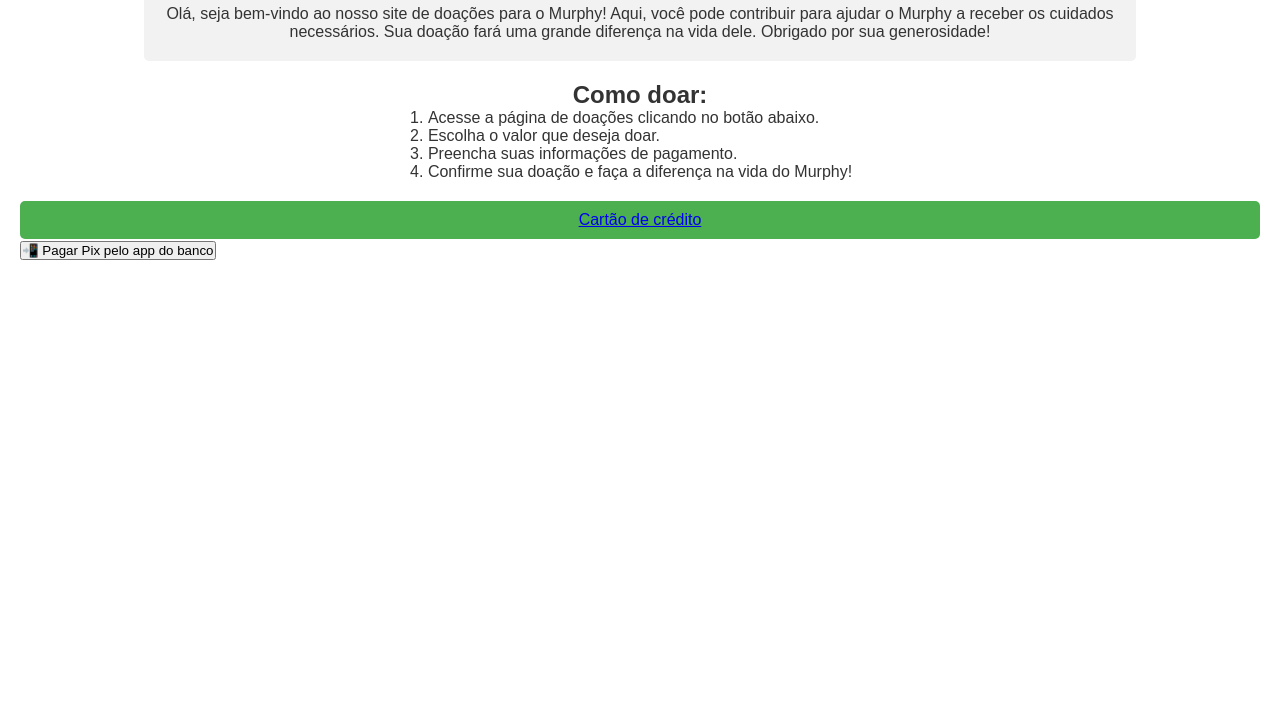
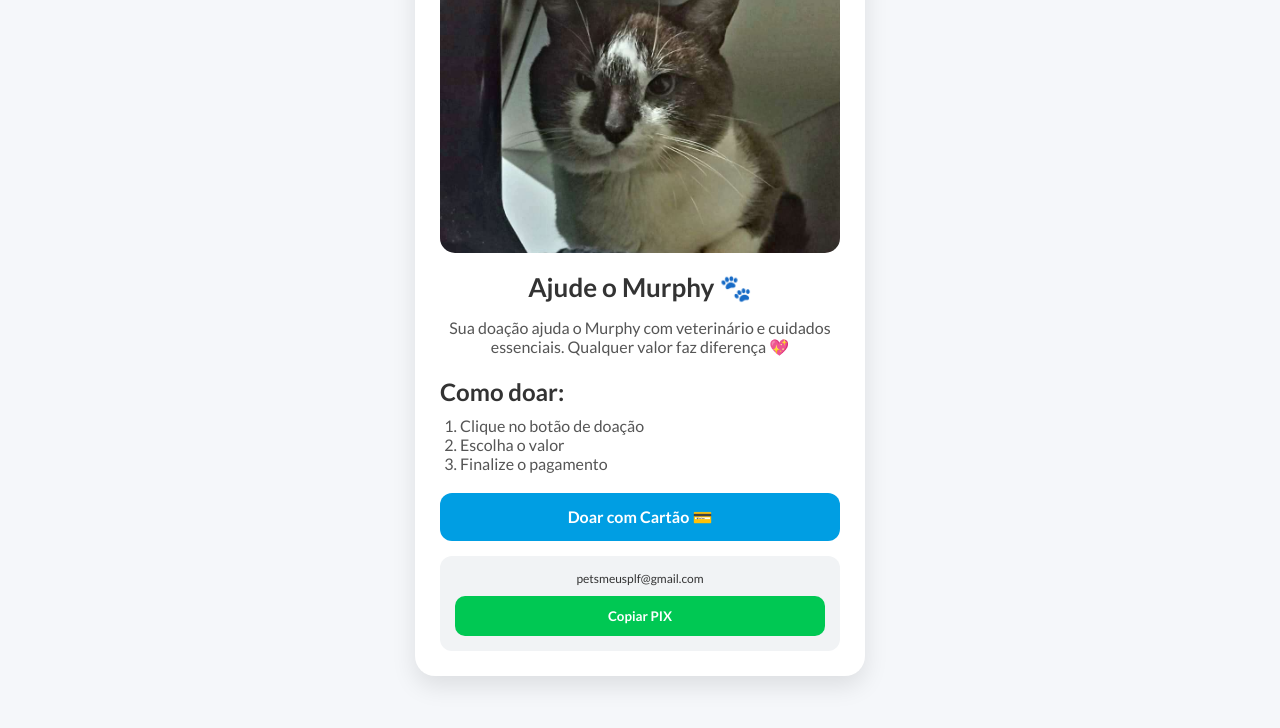
Before and after one commit to EnricoDev333/site-para-doacao, a plain HTML site: page index.html in a window 1280 px wide. Shown: the part 72-800 px from the top of the page. Drawn offline with Linux system fonts and the light colour scheme.

Commit message:
Add files via upload

```diff
--- a/index.html
+++ b/index.html
@@ -10,29 +10,56 @@
 
 <link rel="stylesheet" href="global.css">
 <link rel="stylesheet" href="style.css">
+
+<script>
+function copiarPix() {
+  const pix = document.getElementById("pix-code").innerText;
+  const botao = document.getElementById("pix-btn");
+
+  navigator.clipboard.writeText(pix);
+
+  botao.innerText = "PIX copiado ✔";
+  botao.classList.add("copiado");
+
+  setTimeout(() => {
+    botao.innerText = "Copiar PIX";
+    botao.classList.remove("copiado");
+  }, 3000);
+}
+</script>
+
 </head>
 <body>
-    <h1>SITE PARA DOAÇAO PRO MURPHY</h1>
-    <div class="principal separacao">
-    <p>Olá, seja bem-vindo ao nosso site de doações para o Murphy! Aqui, você pode contribuir para ajudar o Murphy a receber os cuidados necessários. Sua doação fará uma grande diferença na vida dele. Obrigado por sua generosidade!</p>
+  <div class="container">
+
+  <div class="card">
+    <img src="gatinho.jpg" alt="Murphy">
+
+    <h1>Ajude o Murphy 🐾</h1>
+
+    <p>
+      Sua doação ajuda o Murphy com veterinário e cuidados essenciais.
+      Qualquer valor faz diferença 💖
+    </p>
+
+    <div class="doar">
+      <h2>Como doar:</h2>
+      <ol>
+        <li>Clique no botão de doação</li>
+        <li>Escolha o valor</li>
+        <li>Finalize o pagamento</li>
+      </ol>
     </div>
-    <div class="doar separacao">
-    <h2>Como doar:</h2>
-    <ol>
-        <li>Acesse a página de doações clicando no botão abaixo.</li>
-        <li>Escolha o valor que deseja doar.</li>
-        <li>Preencha suas informações de pagamento.</li>
-        <li>Confirme sua doação e faça a diferença na vida do Murphy!</li>
+
+    <a href="https://link.mercadopago.com.br/doacaomurphy" class="btn btn-mp" target="_blank">
+      Doar com Cartão 💳
+    </a>
+
+    <div class="pix-box">
+      <span id="pix-code">petsmeusplf@gmail.com</span>
+      <button id="pix-btn" onclick="copiarPix()">Copiar PIX</button>
     </div>
-    <div class="doar pix">
-    <a href="https://link.mercadopago.com.br/doacaomurphy" class="botao-doar" target="_blank">Cartão de crédito</a>
-    </div>
-<a href="pix:erikogamer234@gmail.com">
-  <button class="btn-pix">
-    📲 Pagar Pix pelo app do banco
-  </button>
-</a>
-
+  </div>
+</div>
     </body>
-
 </html>
--- a/style.css
+++ b/style.css
@@ -1,53 +1,124 @@
-body {
-    background-color: #fff;
-    color: #333;
+* {
+  margin: 0;
+  padding: 0;
+  box-sizing: border-box;
   font-family: 'Lato', sans-serif;
-    padding: 20px;
-    min-width: 300px;
-    max-width: auto;
 }
 
-div {
+body {
+  background: #f5f7fa;
+  color: #333;
+  min-height: 100vh;
   display: flex;
-    flex-direction: column;
-    align-items: center;
   justify-content: center;
-    margin-top: 20px;
-}
-h1 {
-    display: flex;
-    color: #333;
-    align-items: center;
-    justify-content: center;
-    max-width: 2fr;
-    margin: auto;
 }
 
-.principal {
-    background-color: #f2f2f2;
+.container {
+  width: 100%;
   padding: 20px;
-    border-radius: 5px;
-    width: 80%;
-    max-width: 2fr;
-    text-align: center;
-    justify-content: center;
-    margin: auto;
 }
 
-img {
-    max-width: 300px;
-    min-width: 150px;
-    height: auto;
-    margin-top: 20px;
+.card {
+  max-width: 450px;
+  background: #fff;
+  border-radius: 20px;
+  padding: 25px;
+  box-shadow: 0 10px 25px rgba(0,0,0,0.1);
+  margin: auto;
+  text-align: center;
 }
 
-.pix {
-    background-color: #4CAF50;
+.card img {
+  width: 100%;
+  max-height: 280px;
+  object-fit: cover;
+  border-radius: 15px;
+  margin-bottom: 15px;
+}
+
+h1 {
+  font-size: 26px;
+  margin-bottom: 15px;
+}
+
+p {
+  color: #555;
+  margin-bottom: 20px;
+}
+
+.doar {
+  margin: 20px 0;
+  text-align: left;
+}
+
+.doar h2 {
+  margin-bottom: 10px;
+}
+
+.doar ol {
+  padding-left: 20px;
+  color: #555;
+}
+
+.btn {
+  display: block;
+  text-decoration: none;
+  padding: 14px;
+  border-radius: 12px;
+  font-weight: bold;
+  margin: 15px 0;
+  transition: 0.3s;
+}
+
+.btn-mp {
+  background: #009ee3;
   color: white;
-    padding: 10px 20px;
+}
+
+.btn-mp:hover {
+  background: #007bb5;
+}
+
+.pix-box {
+  background: #f1f3f5;
+  padding: 15px;
+  border-radius: 12px;
+}
+
+.pix-box span {
+  display: block;
+  font-size: 12px;
+  word-break: break-all;
+  margin-bottom: 10px;
+}
+
+.pix-box button {
+  width: 100%;
+  padding: 12px;
   border: none;
-    border-radius: 5px;
+  border-radius: 10px;
+  background: #00c853;
+  color: white;
+  font-weight: bold;
   cursor: pointer;
-    font-size: 16px;
-    margin-top: 20px;
 }
+
+.pix-box button:hover {
+  background: #00a844;
+}
+
+.pix-box button {
+  width: 100%;
+  padding: 12px;
+  border: none;
+  border-radius: 10px;
+  background: #00c853;
+  color: white;
+  font-weight: bold;
+  cursor: pointer;
+  transition: 0.3s;
+}
+
+.pix-box button.copiado {
+  background: #009ee3;
+}
```
Also changed, not shown: gatinho.jpg (added). Lines whose indentation alone changed are shown as unchanged.
